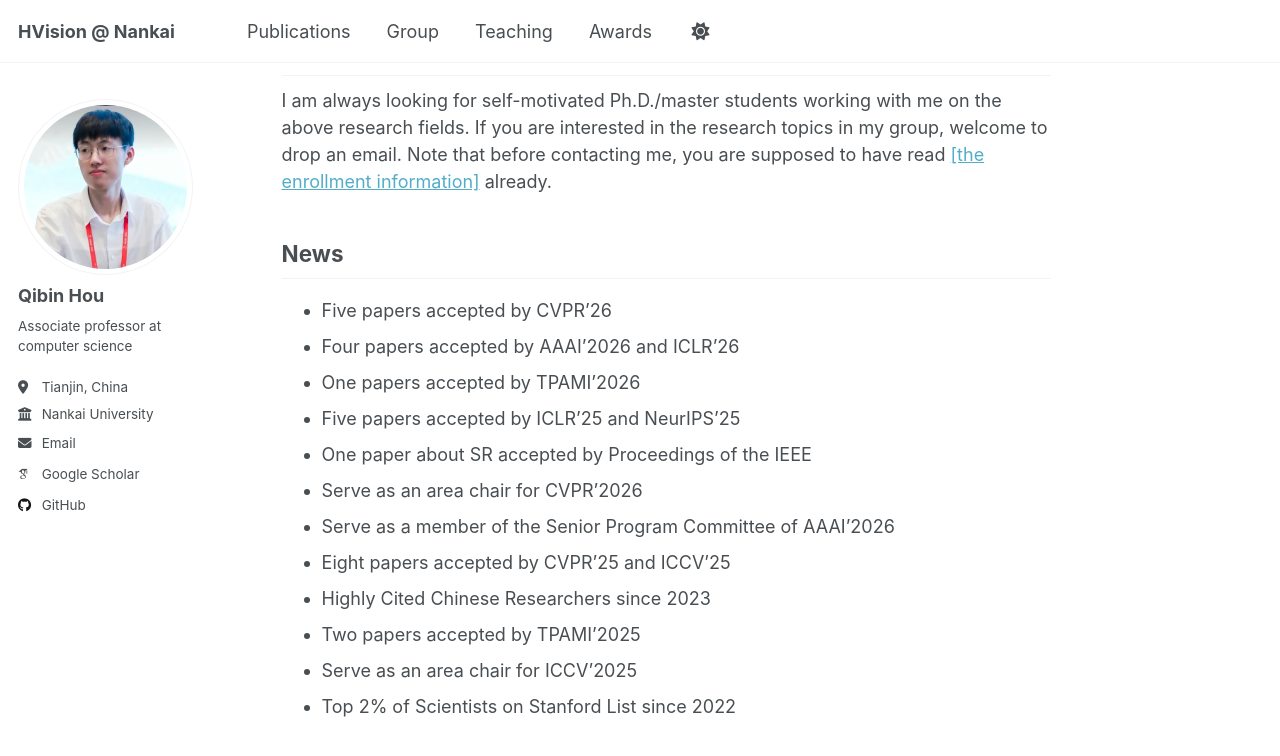
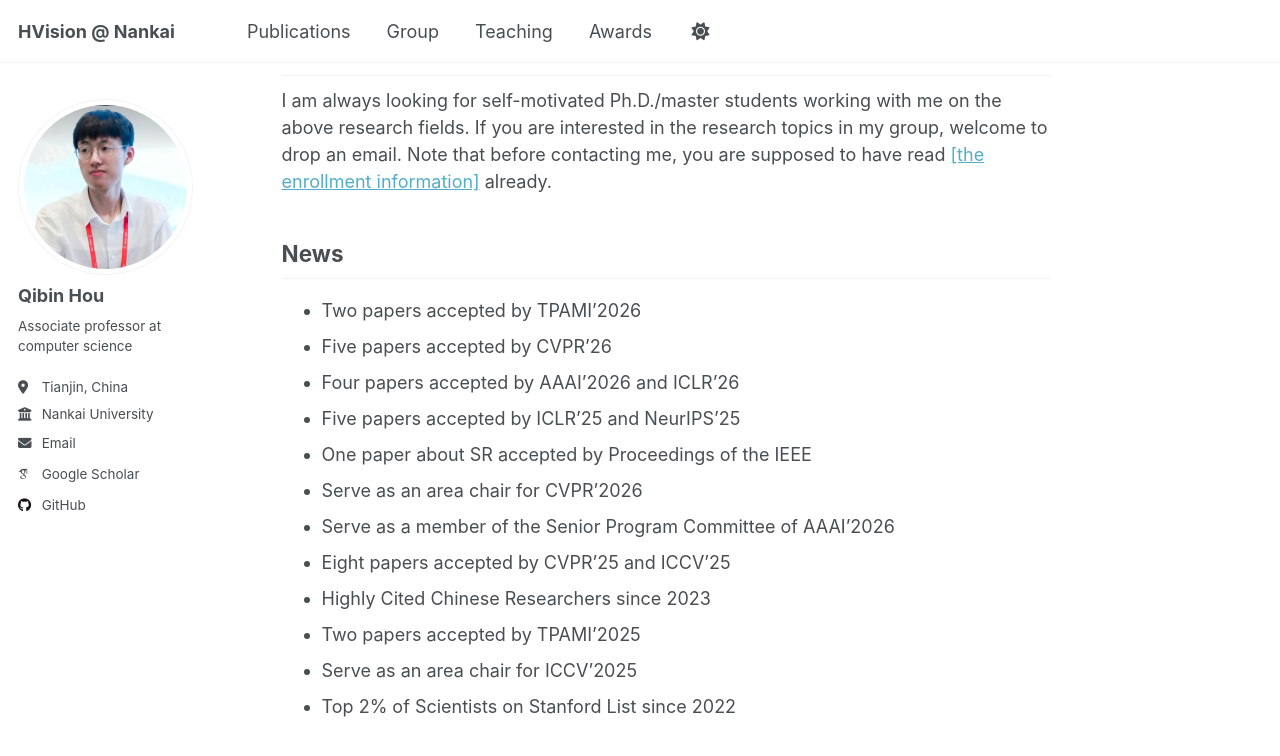
Before and after one commit to houqb/houqb.github.io, a Jekyll site: the page built from _pages/about.md, in a window 1280 px wide and 900 px high, scrolled down 616 px. Shown: the top 756 px of the window. Built offline with Jekyll 4.4.1, drawn with Linux system fonts in a browser that asks for light colours; some web fonts are replaced.

Commit message:
Update about.md

```diff
--- a/_pages/about.md
+++ b/_pages/about.md
@@ -23,9 +23,9 @@ I am always looking for self-motivated Ph.D./master students working with me on
 
 ## News
 
++ Two papers accepted by TPAMI'2026
 + Five papers accepted by CVPR'26
 + Four papers accepted by AAAI'2026 and ICLR'26
-+ One papers accepted by TPAMI'2026
 + Five papers accepted by ICLR'25 and NeurIPS'25
 + One paper about SR accepted by Proceedings of the IEEE
 + Serve as an area chair for CVPR'2026
```
